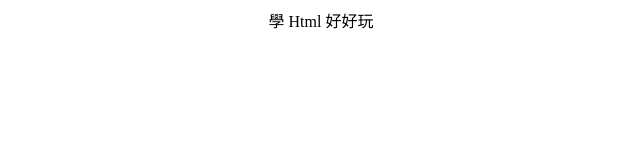
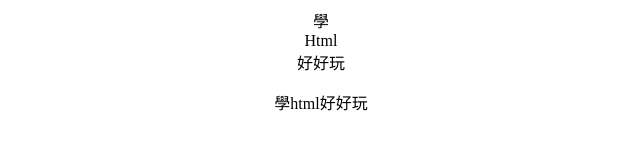
Before and after one commit to king770103/raydream0627, a plain HTML site: page index.html in a window 1280 px wide. Shown: the whole page, without its empty margins (319-959 px from the left). Drawn offline with Linux system fonts and the light colour scheme.

Commit message:
no message

```diff
--- a/index.html
+++ b/index.html
@@ -2,14 +2,16 @@
 <html>
 <head>
     <meta charset="UTF-8">
-    <title>Untitled Document</title>
+    <title>測試練習之一</title>
 </head>
 <body>
 
 <div align="center">
-    學
-    Html
+    學<br>
+    Html <br>
     好好玩
+
+    <p>學html好好玩</p>
 </div>
 
 </body>
```
